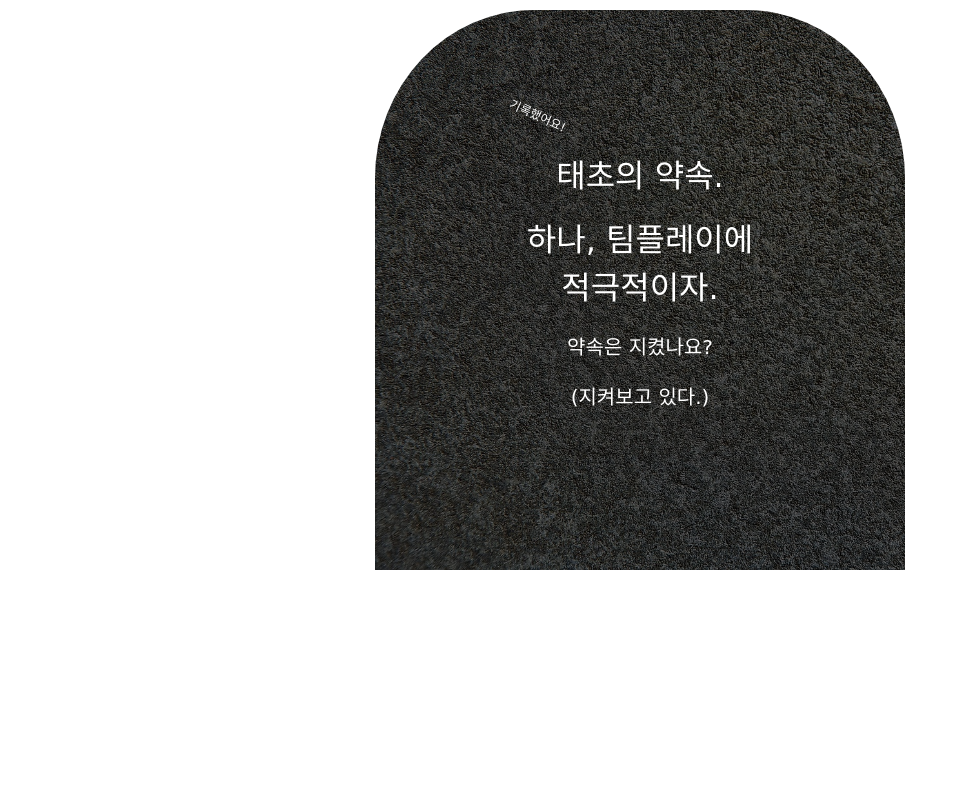
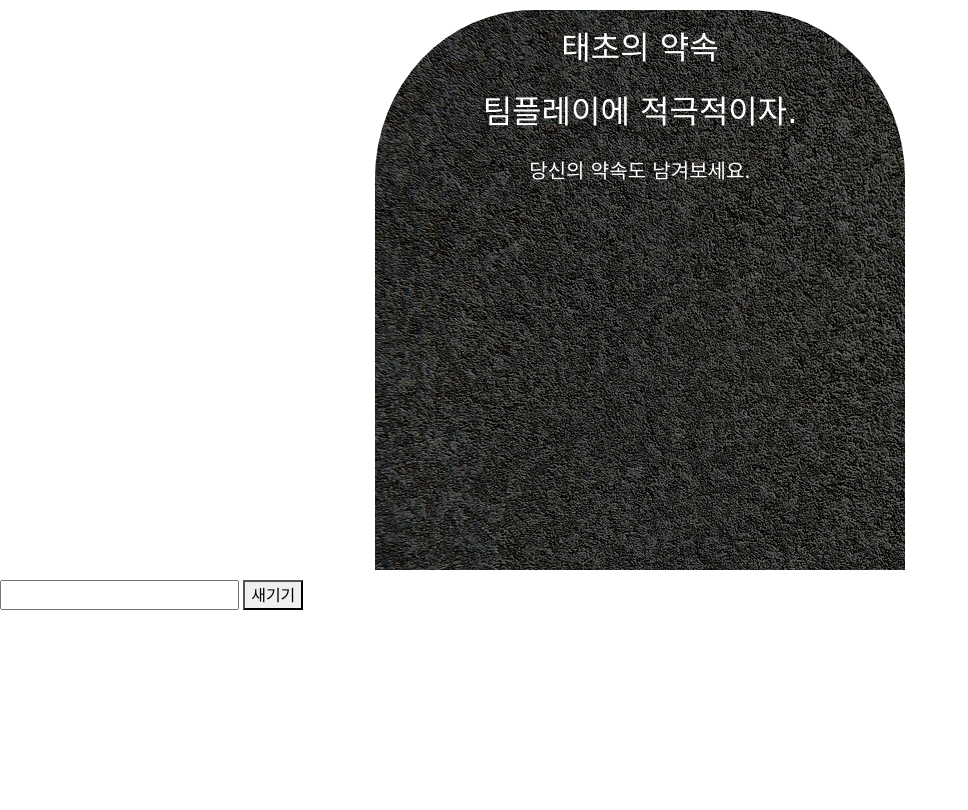
Before and after one commit to H-JJOO/taecho, a Flask app: page /promise in a window 1280 px wide. Shown: the part 60-870 px from the top of the page, without its empty margins (0-968 px from the left). Run offline with Flask 2, Linux system fonts and the light colour scheme; data that the repository does not hold is empty; some web fonts are replaced.

Commit message:
fix: promise

```diff
--- a/app.py
+++ b/app.py
@@ -56,7 +56,8 @@ def jung():
 # 팀 약속 페이지
 @app.route('/promise')
 def promise():
-    return render_template('promise.html')
+    promise_list = objectIdDecoder(list(db.promises.find({}).limit(200)))
+    return render_template('promise.html', template_promises=promise_list)
 
 
 # 블로그 페이지
@@ -120,11 +121,11 @@ def api_promises():
     now = datetime.now()
     if request.method == "POST":
         name = request.form['name']
-        content = request.form['promise']
+        content = request.form['content']
         promise_style = request.form['promise_style']
         doc = {
             "name": name,
-            "promise": content,
+            "content": content,
             "promiseStyle": promise_style,
             "createdAt": now
         }
@@ -132,9 +133,9 @@ def api_promises():
         return jsonify({'msg': '약속을 새겼다!'})
     elif request.method == "PUT":
         promise_id = request.form['id']
-        content = request.form['promise']
+        content = request.form['content']
         db[col_name].update_one({'_id': ObjectId(promise_id)},
-                                {'$set': {'promise': content, 'createdAt': now
+                                {'$set': {'content': content, 'createdAt': now
                                           }})
         return jsonify({'msg': '약속은 바뀌는거야!'})
     elif request.method == "DELETE":
--- a/static/css/promise.css
+++ b/static/css/promise.css
@@ -9,14 +9,16 @@
     max-height: 680px;
     border-radius: 30% 30% 0 0;
     background-image: linear-gradient(rgba(0, 0, 0, 0.6), rgba(0, 0, 0, 0.6)), url("/static/images/stone.jpg");
-    background-size: cover;
 }
 
 .promise {
     position: absolute;
     text-align: center;
+    align-items: center;
     top: 50%;
     left: 50%;
+    width: 95%;
+    height: 95%;
     transform: translate(-50%, -50%);
     font-family: "Nanum Brush Script", cursive;
     color: white;
@@ -38,4 +40,5 @@
 
 .promise > .scratch {
     position: absolute;
+    opacity: 0.6;
 }
--- a/templates/promise.html
+++ b/templates/promise.html
@@ -2,15 +2,40 @@
 {% block head %}
 <link rel="stylesheet" href="/static/css/promise.css">
 <title>팀 약속</title>
+<script src="/static/javascript/promise.js"></script>
+<script>
+    function randomizeNumber(min, max) {
+        return Math.random() * (max - min) + min
+    }
+
+    function randomizeInt(min, max) {
+        return Math.floor(Math.random() * (max - min) + min)
+    }
+
+    function randomizePromiseStyle() {
+        return `font-size: ${randomizeInt(18, 24)}px; top: ${randomizeNumber(0, 100)}%; left: ${randomizeNumber(0, 100)}%; transform: rotate(${randomizeInt(-15, 15)}deg);`
+    }
+
+    function create() {
+        const content = $('#promiseInput').val()
+        requestPostPromises({name: 'test', content: content, promise_style: randomizePromiseStyle()}, (response) => {
+            alert(response['msg'])
+            window.location.reload()
+        })
+    }
+</script>
 {% endblock %}
 {% block body %}
 <div class="back">
     <div class="promise">
-        <p>태초의 약속.</p>
-        <p>하나, 팀플레이에 적극적이자.</p>
-        <p class="confirm">약속은 지켰나요?</p>
-        <p class="confirm">(지켜보고 있다.)</p>
-        <p class="scratch" style="font-size: 12px; top: -45px; transform: rotate(25deg);">기록했어요!</p>
+        <p>태초의 약속</p>
+        <p>팀플레이에 적극적이자.</p>
+        <p class="confirm">당신의 약속도 남겨보세요.</p>
+        {% for item in template_promises %}
+        <p class="scratch" style="{{ item.promiseStyle }}">{{ item.content }}!</p>
+        {% endfor %}
     </div>
 </div>
+    <input type="text" id="promiseInput"/>
+    <button onclick="create()">새기기</button>
 {% endblock %}
```
Also changed, not shown: static/javascript/promise.js (added, +37 -0 lines).
